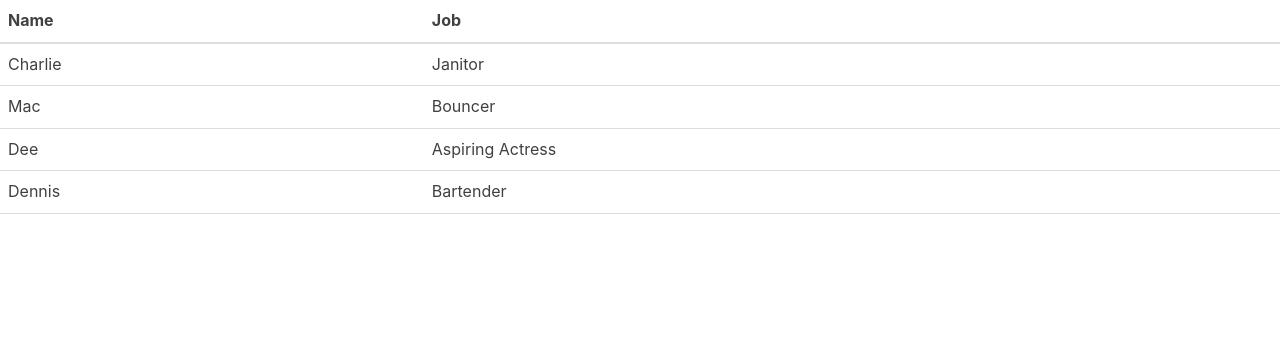
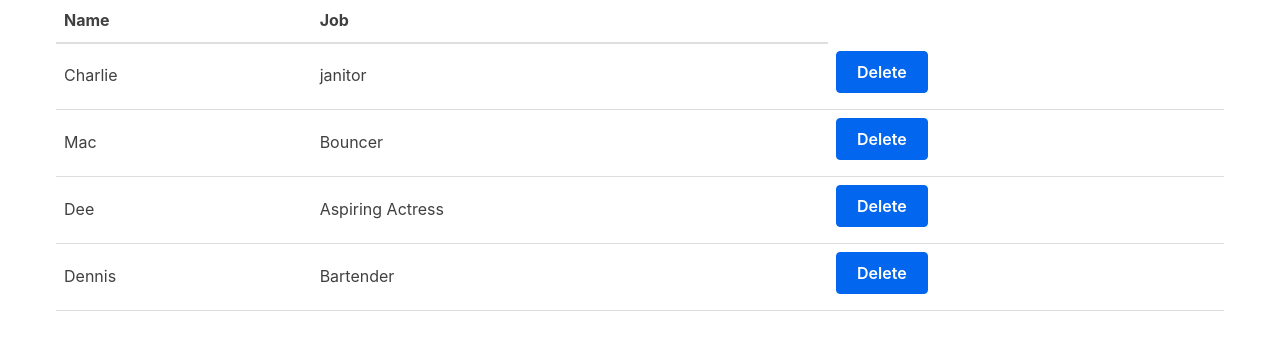
Before and after one commit to eSerrano24/Reminder_app, a React (Create React App) app: page / in a window 1280 px wide. Shown: the top 350 px of the page. Built offline with nearby package versions, Linux system fonts and the light colour scheme.

Commit message:
created states for characters, added delete button

```diff
--- a/src/App.js
+++ b/src/App.js
@@ -1,12 +1,12 @@
-import React, { Component  } from "react";
+import React, { Component } from "react";
 import Table from "./Table";
 
 class App extends Component {
-  render() {
-    const characters = [
+  state = {
+    characters: [
       {
         name: "Charlie",
-        job: "Janitor"
+        job: "janitor"
       },
       {
         name: "Mac",
@@ -20,10 +20,27 @@
         name: "Dennis",
         job: "Bartender"
       }
-    ];
+    ]
+  };
+  removeCharacter = index => {
+    const { characters } = this.state;
+
+    this.setState({
+      characters: characters.filter((character, i) => {
+        return i !== index;
+      })
+    });
+  };
+
+  render() {
+    const { characters } = this.state;
+
     return (
-      <div className="Container">
-        <Table characterData={characters} />
+      <div className="container">
+        <Table
+          characterData={characters}
+          removeCharacter={this.removeCharacter}
+        />
       </div>
     );
   }
--- a/src/Table.js
+++ b/src/Table.js
@@ -1,4 +1,18 @@
 import React, { Component } from "react";
+
+const Table = props => {
+  const { characterData, removeCharacter } = props;
+
+  return (
+    <table>
+      <TableHeader />
+      <TableBody
+        characterData={characterData}
+        removeCharacter={removeCharacter}
+      />
+    </table>
+  );
+};
 
 let TableHeader = () => {
   return (
@@ -17,6 +31,9 @@
       <tr key={index}>
         <td>{row.name}</td>
         <td>{row.job}</td>
+        <td>
+          <button onClick={() => props.removeCharacter(index)}>Delete</button>
+        </td>
       </tr>
     );
   });
@@ -24,15 +41,4 @@
   return <tbody>{rows}</tbody>;
 };
 
-class Table extends Component {
-  render() {
-    const { characterData } = this.props;
-    return (
-      <table>
-        <TableHeader />
-        <TableBody characterData={characterData} />
-      </table>
-    );
-  }
-}
 export default Table;
```
